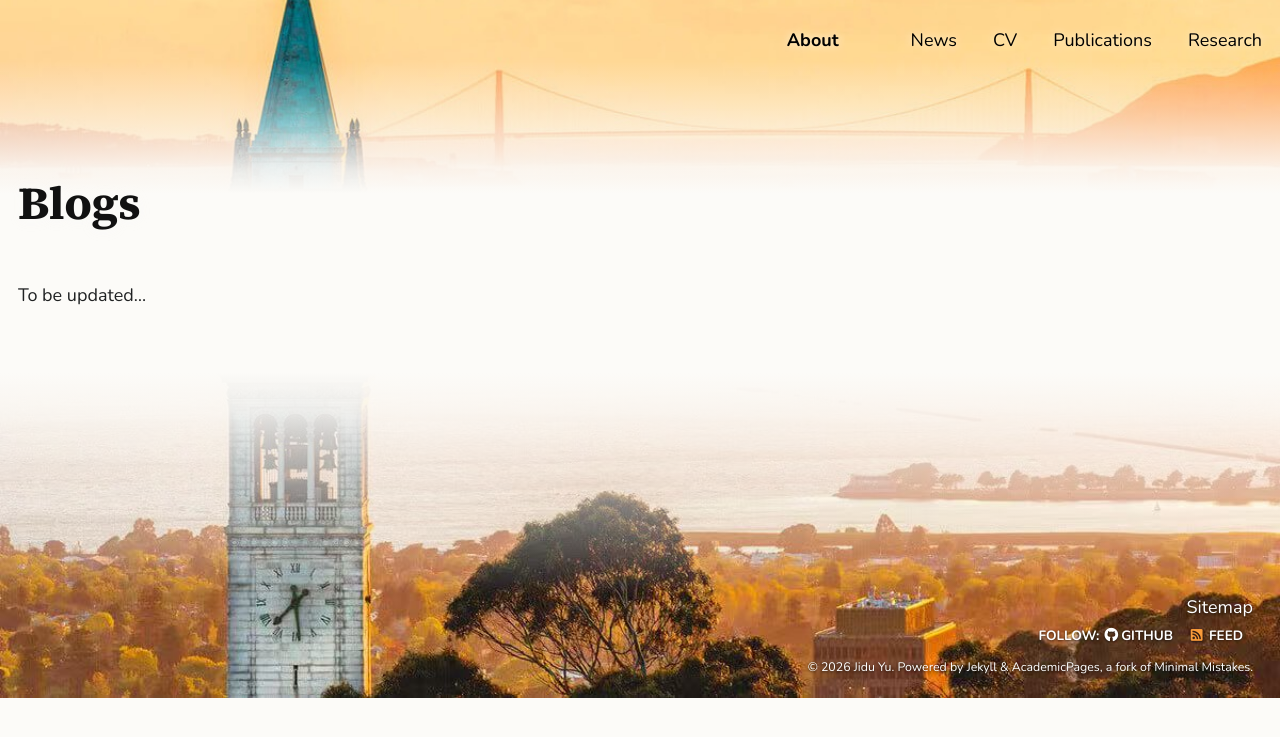
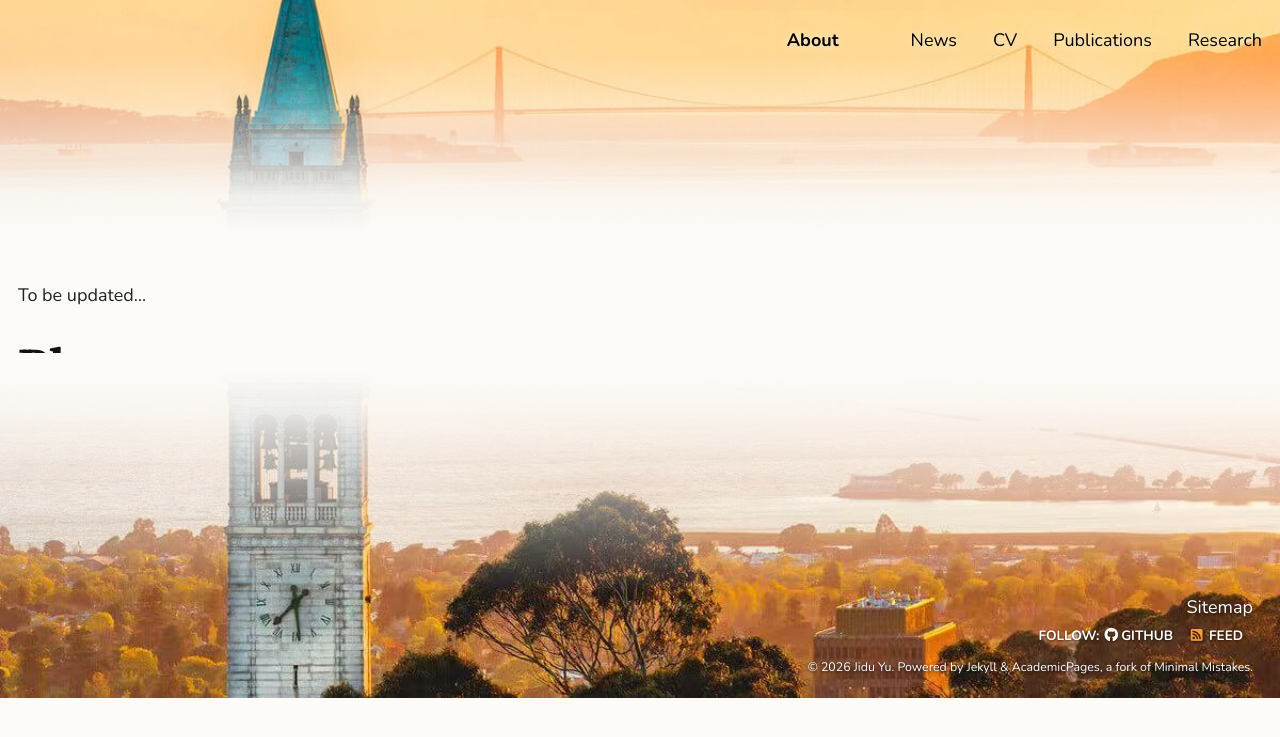
Before and after one commit to yujidu/yujidu.github.io, a Jekyll site: the page built from _pages/blogs.md, in a window 1280 px wide. Shown: the top 737 px of the page. Built offline with Jekyll 4.4.1, drawn with Linux system fonts in a browser that asks for light colours.

Commit message:
Home body up one line; inner pages use the home banner with a higher fade
Co-Authored-By: Claude Opus 5.5 <noreply@anthropic.com>
Claude-Session: https://claude.ai/code/session_01Vw9tGnbWFVNDt9UXvET6V8

```diff
--- a/_sass/_home.scss
+++ b/_sass/_home.scss
@@ -1562,7 +1562,7 @@ $cv-ink: #4a5a6a;
 
 /* Home page: trim the top of the banner (tower tip) so the profile sits higher */
 .home-hero:not(.home-hero--compact) .home-hero__image {
-  aspect-ratio: 1200 / 370;
+  aspect-ratio: 1200 / 343;
   object-fit: cover;
   object-position: center bottom;
 }
@@ -1572,3 +1572,28 @@ $cv-ink: #4a5a6a;
   font-size: clamp(1.5rem, 2.3vw, 2.15rem);
   line-height: 1.25;
 }
+
+/* Wide screens, inner pages: same banner crop as the home page, but the
+   layout keeps the short-strip height so the text stays where it is.
+   The photo runs behind the content and fades out higher up. */
+@media (min-width: 1001px) {
+  .home-hero--compact .home-hero__media {
+    margin-bottom: calc(clamp(170px, 16vw, 250px) - 28.6vw);
+  }
+
+  .home-hero--compact .home-hero__image {
+    height: auto;
+    aspect-ratio: 1200 / 343;
+    object-fit: cover;
+    object-position: center bottom;
+  }
+
+  .home-hero--compact .home-hero__fade {
+    height: 85%;
+    background: linear-gradient(to bottom,
+      rgba(252, 251, 248, 0) 0%,
+      rgba(252, 251, 248, 0.6) 30%,
+      rgba(252, 251, 248, 0.92) 45%,
+      $background-color 58%);
+  }
+}
```
